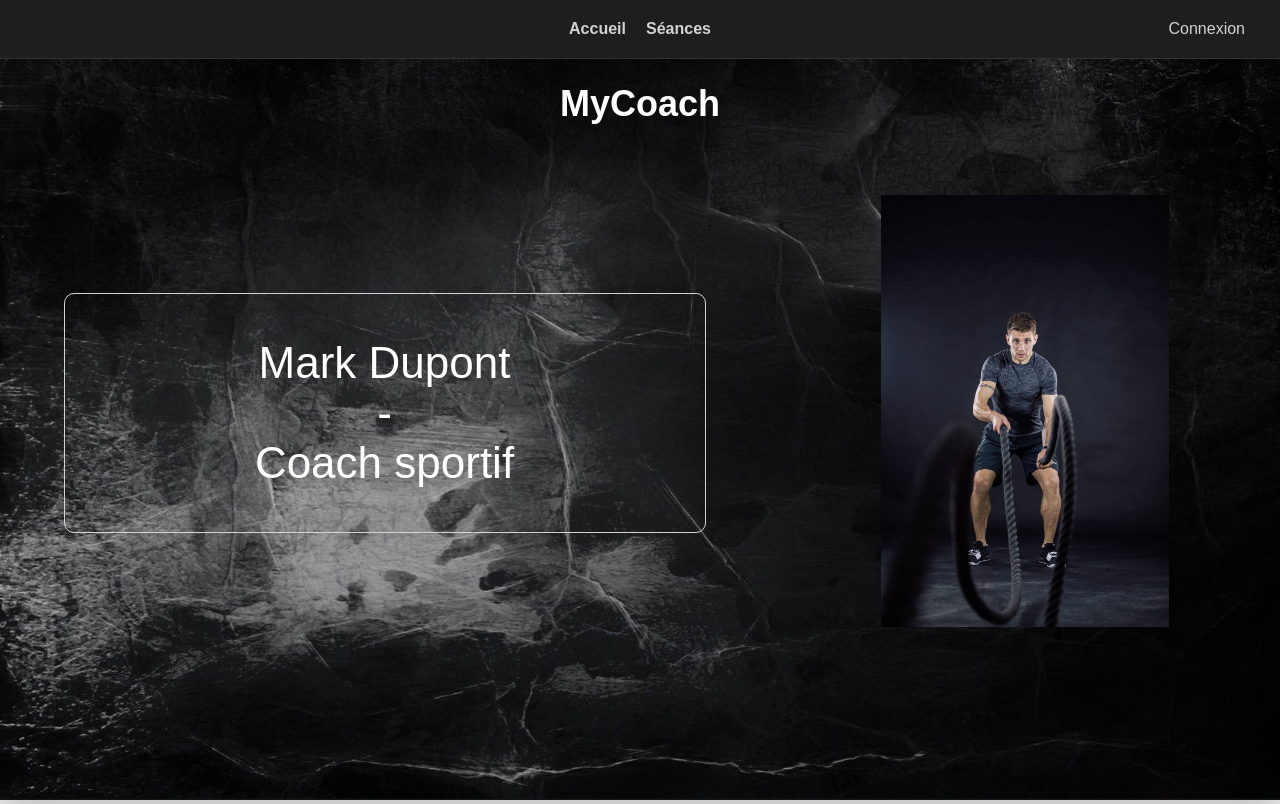
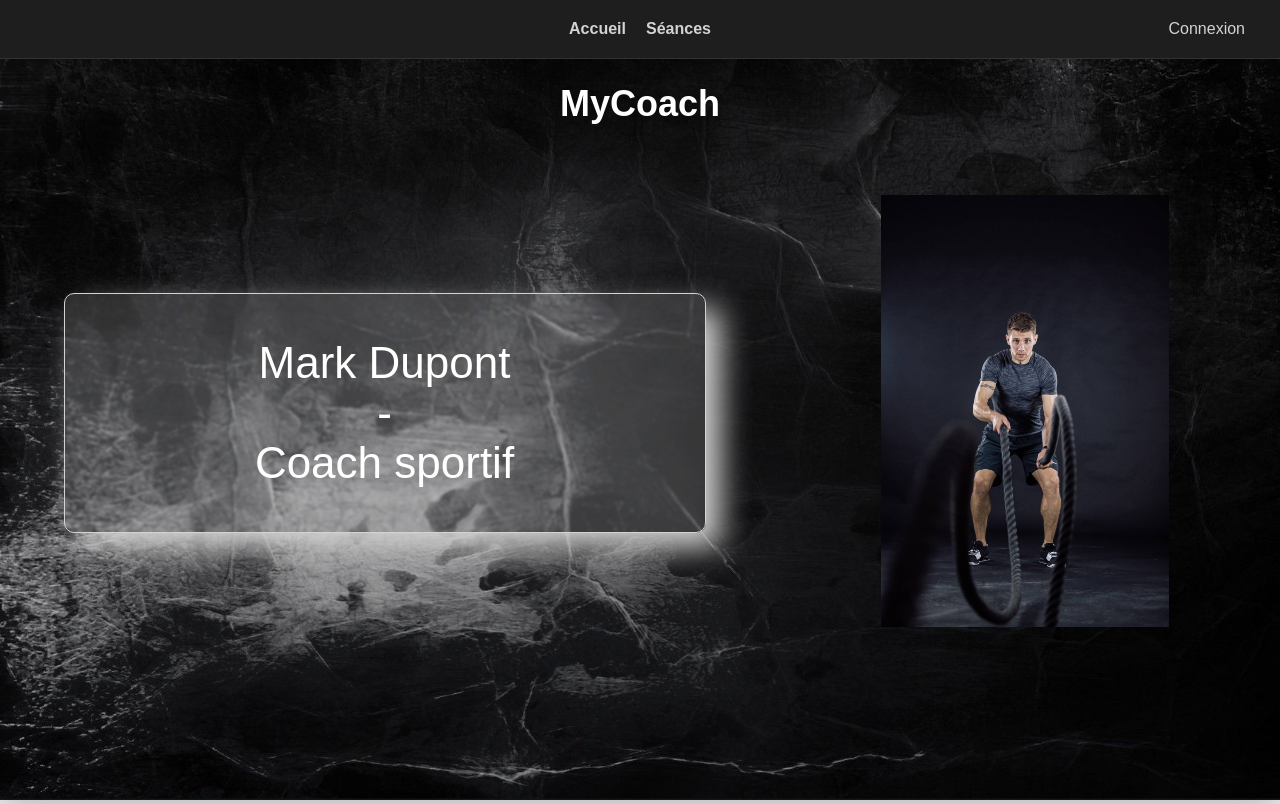
Before and after one commit to RodicN/MyCoach, a PHP site: page /PHP/index.php in a window 1280 px wide. Shown: the top 804 px of the page. Run offline with PHP 8.4, Linux system fonts and the light colour scheme.

Commit message:
Sauvegarde

```diff
--- a/MyCoach/CSS/index.css
+++ b/MyCoach/CSS/index.css
@@ -4,8 +4,6 @@ body {
     font-family: Arial, sans-serif;
     background-color: rgb(240, 240, 240);
 }
-
-
 
 /* Header */
 header {
@@ -44,12 +42,14 @@ header img {
     flex-wrap: wrap;
 }
 
-.header-content .header-text{
+.header-content .header-text {
     width: 50%;
     font-size: 44px;
     border: 1px solid lightgray;
     border-radius: 10px;
-    box-shadow: 15px, 15px, 30px lightgrey;
+    box-shadow: 15px 15px 30px lightgrey;
+    backdrop-filter: blur(1px);
+    background-color: rgba(255, 255, 255, 0.150);
 }
 
 .header-button a:hover {
@@ -139,6 +139,7 @@ header img {
     margin-top: 10px;
 }
 
+/* Responsive */
 @media screen and (max-width: 1250px){
     .lesProgrammes
     {
```
